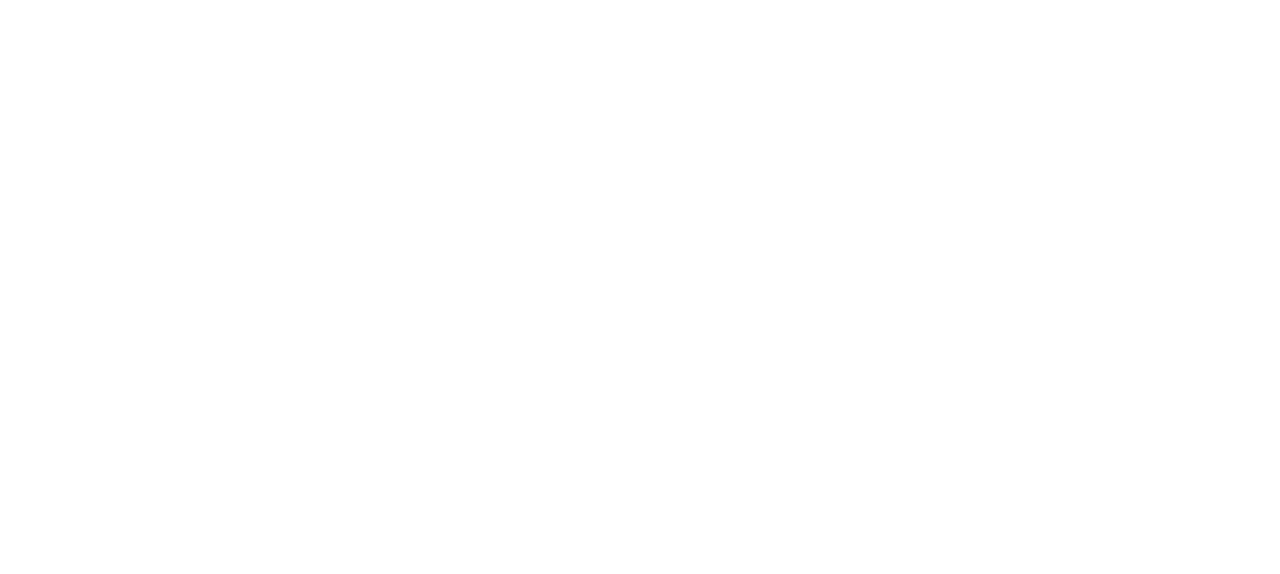
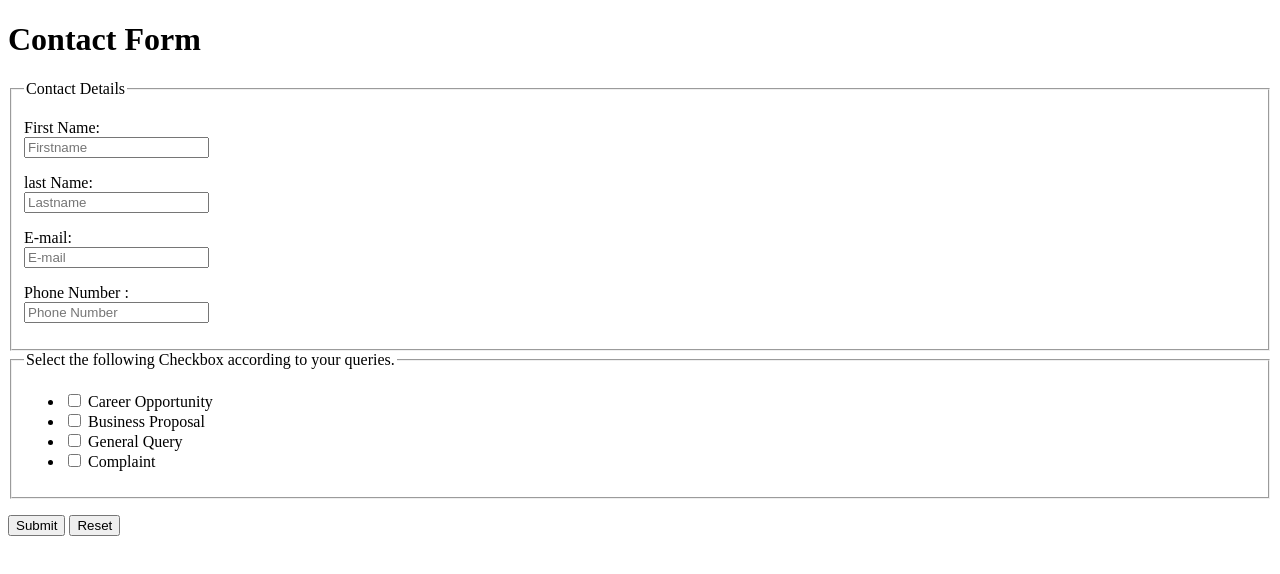
Before and after one commit to Mutemind78/Lab-3, a plain HTML site: page index.html in a window 1280 px wide. Drawn offline with Linux system fonts and the light colour scheme.

Commit message:
Add files via upload

```diff
--- a/index.html
+++ b/index.html
@@ -0,0 +1,80 @@
+<!DOCTYPE html>
+<html lang="en">
+<head>
+    <meta charset="UTF-8">
+    <meta http-equiv="X-UA-Compatible" content="IE=edge">
+    <meta name="viewport" content="width=device-width, initial-scale=1.0">
+    <title>Contact Form</title>
+</head>
+<body>
+    <main>
+        <header>
+            <h1>Contact Form</h1>
+        </header>
+
+        <form action="./index2.html" netlify method="post">
+            <fieldset>
+                <legend>Contact Details</legend>
+
+                <p>
+                    <label for="firstName">First Name:</label><br>
+                    <input type="text" name="firstName" id="firstName" placeholder="Firstname" required>
+                </p>
+
+                <p>
+                    <label for="lastName">last Name:</label><br>
+                    <input type="text" name="lastName" id="lastName" placeholder="Lastname" required>
+                </p>
+
+                <p>
+                    <label for="email">E-mail:</label><br>
+                    <input type="email" name="email" id="email" placeholder="E-mail" required>
+                </p>
+
+                <p>
+                    <label for="phoneNumber">Phone Number :</label><br>
+                    <input type="tel" name="phoneNumber" id="phoneNumber" placeholder="Phone Number">
+                </p>
+
+            </fieldset>
+
+
+            <fieldset>
+                <legend>Select the following Checkbox according to your queries.</legend>
+
+                <ul>
+                    <li>
+                        <input type="checkbox" name="careerOpportunity" id="careerOpportunity" value="careerOpportunity">
+                        <label for="careerOpportunity">Career Opportunity</label>
+                    </li>
+
+                    <li>
+                        <input type="checkbox" name="proposalBusiness" id="businessProposal" value="businessProposal">
+                        <label for="businessProposal">Business Proposal</label>
+                    </li>
+
+                    <li>
+                        <input type="checkbox" name="generalQuery" id="generalQuery" value="generalQuery">
+                        <label for="generalQuery">General Query</label>
+                    </li>
+
+                    <li>
+                        <input type="checkbox" name="complaint" id="complaint" value="complaint">
+                        <label for="complaint">Complaint</label>
+                    </li>
+
+
+                </ul>
+
+            </fieldset>
+
+            <p>
+                <button type="submit">Submit</button>
+                <button type="reset">Reset</button>
+
+            </p>
+
+        </form>
+    </main>
+</body>
+</html>
```
Also changed, not shown: index2.html (+4 -4 lines).
